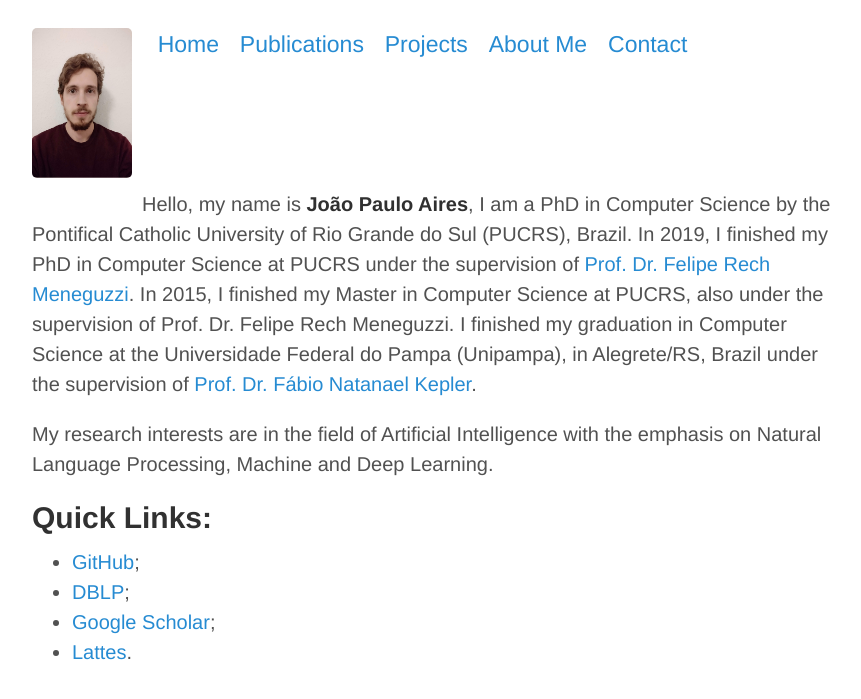
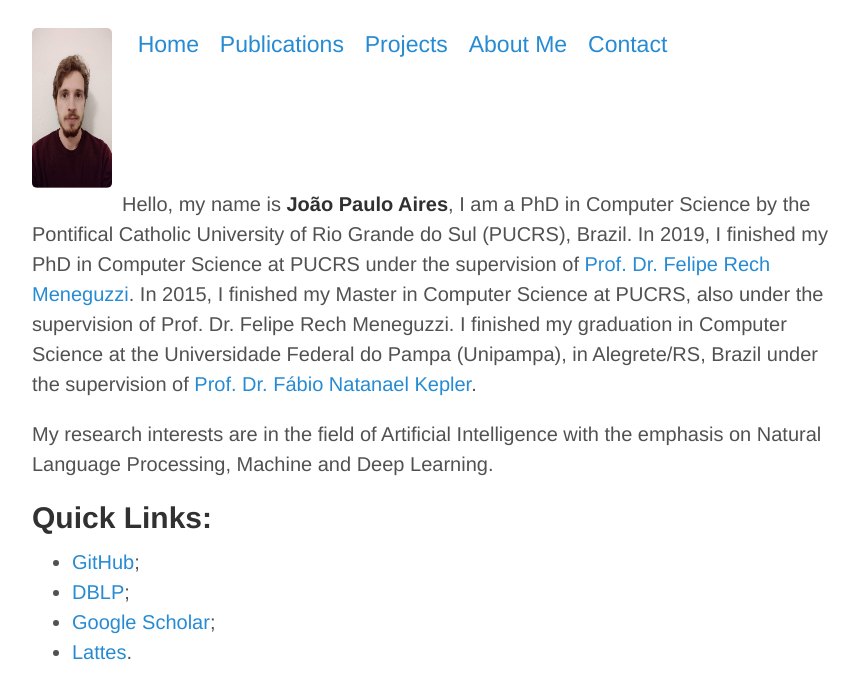
Before and after one commit to JoaoPauloAires/JoaoPauloAires.github.io, a Jekyll site: the page built from index.md, in a window 1280 px wide. Shown: the top 699 px of the page, without its empty margins (208-1069 px from the left). Built offline with Jekyll 4.4.1, drawn with Linux system fonts in a browser that asks for light colours.

Commit message:
Fixing picture size.

```diff
--- a/_layouts/default.html
+++ b/_layouts/default.html
@@ -10,7 +10,7 @@
 <header class="masthead">
    <h3 class="masthead-title">
      <a href="/">
-		 <img src="/fig/aires.jpg" alt="" style="float:left;margin-right:10px" height="150" width="100">
+		 <img src="/fig/aires.jpg" alt="" style="float:left;margin-right:10px" height="160" width="80">
 	 </a>
      <small>
         &nbsp;&nbsp;&nbsp;<a href="{{ site.path }}/home/home.html" style="color: #268bd2; font-size: 23px">Home</a>
```
